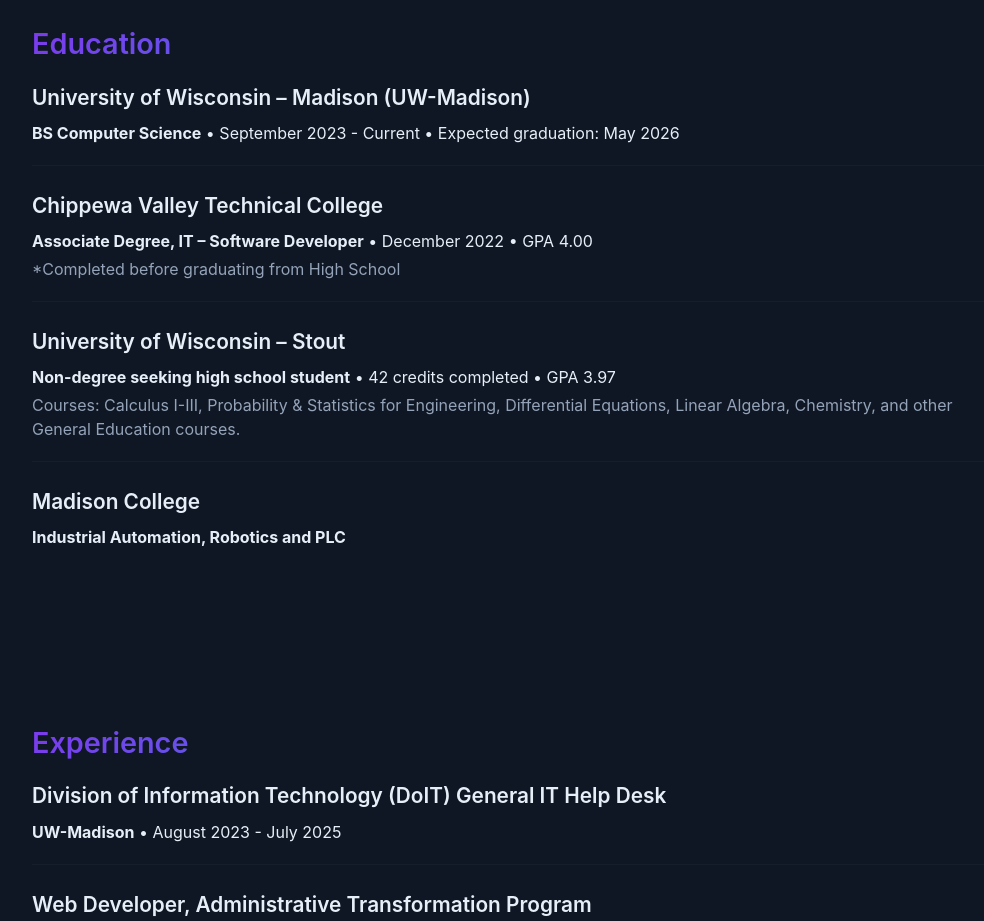
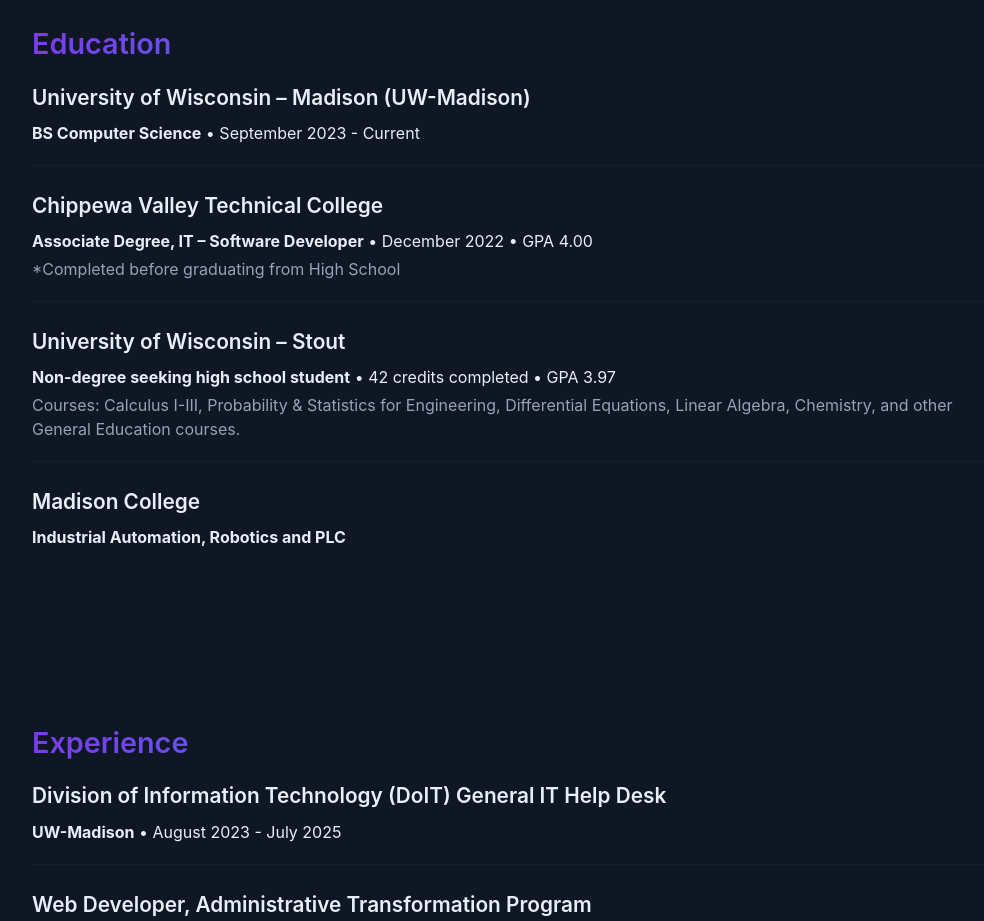
Before and after one commit to daviddh231981/David-Ding, a plain HTML site: page index.html in a window 1280 px wide. Shown: the part 1120-2041 px from the top of the page, without its empty margins (128-1112 px from the left). Drawn offline with Linux system fonts and the light colour scheme.

```diff
--- a/index.html
+++ b/index.html
@@ -84,7 +84,7 @@
 
           <div class="education-item">
             <h3>University of Wisconsin – Madison (UW-Madison)</h3>
-            <p><strong>BS Computer Science</strong> • September 2023 - Current • Expected graduation: May 2026</p>
+            <p><strong>BS Computer Science</strong> • September 2023 - Current</p>
           </div>
 
           <div class="education-item">
```
